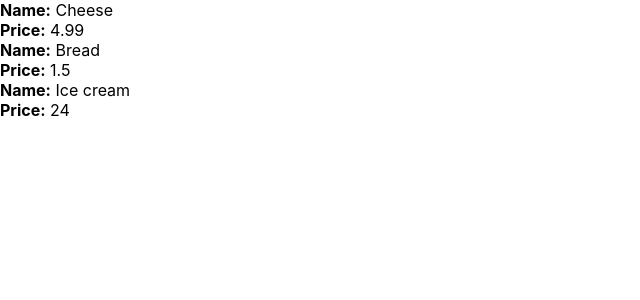
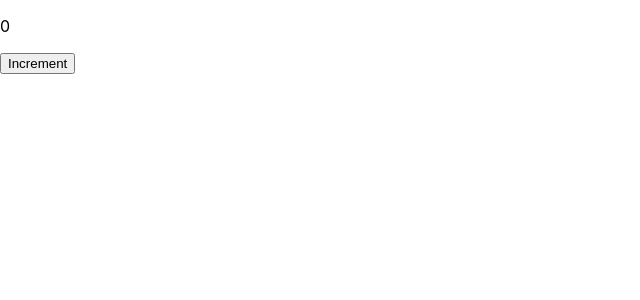
Before and after one commit to Chinmay-Samarth/sololearn, a React (Create React App) app: page / in a window 1280 px wide. Shown: the top 300 px of the page, without its empty margins (0-640 px from the left). Built offline with nearby package versions, Linux system fonts and the light colour scheme.

Commit message:
react state

```diff
--- a/src/index.js
+++ b/src/index.js
@@ -34,9 +34,12 @@
 //   document.getElementById('root')
 // );
 
-class classComponent extends React.Component {
+class Hello extends React.Component {
+  state = {
+    name:"James"
+  }
   render(){
-    return <h1>Hello {this.props.name}</h1>
+    return <h1>Hello {this.state.name} {this.setState.age}</h1>
   }
 }
 
@@ -56,7 +59,27 @@
   </div>;
 }
 
-const el = <App1/>
+class Counter extends React.Component {
+  state = {
+    counter : 0
+  }
+
+  increment = () =>{
+    this.setState({
+      counter: this.state.counter + 1
+    });
+  }
+
+  render(){
+    return <div>
+      <p>{this.state.counter}</p>
+      <button onClick={this.increment}>Increment</button>
+    </div>;
+  }
+
+}
+
+const el = <Counter/>
 root.render(
   el,
   document.getElementById('root')
```
